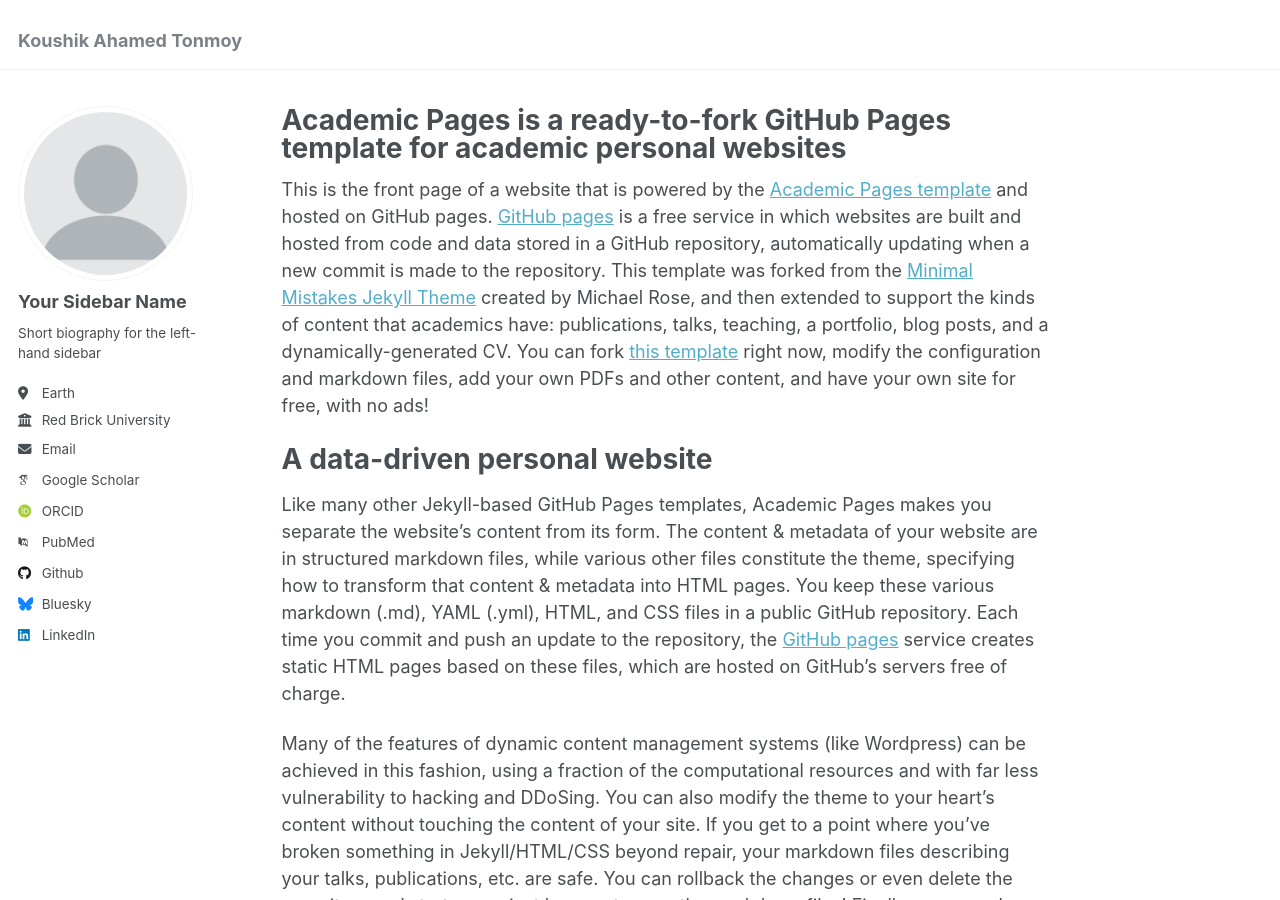
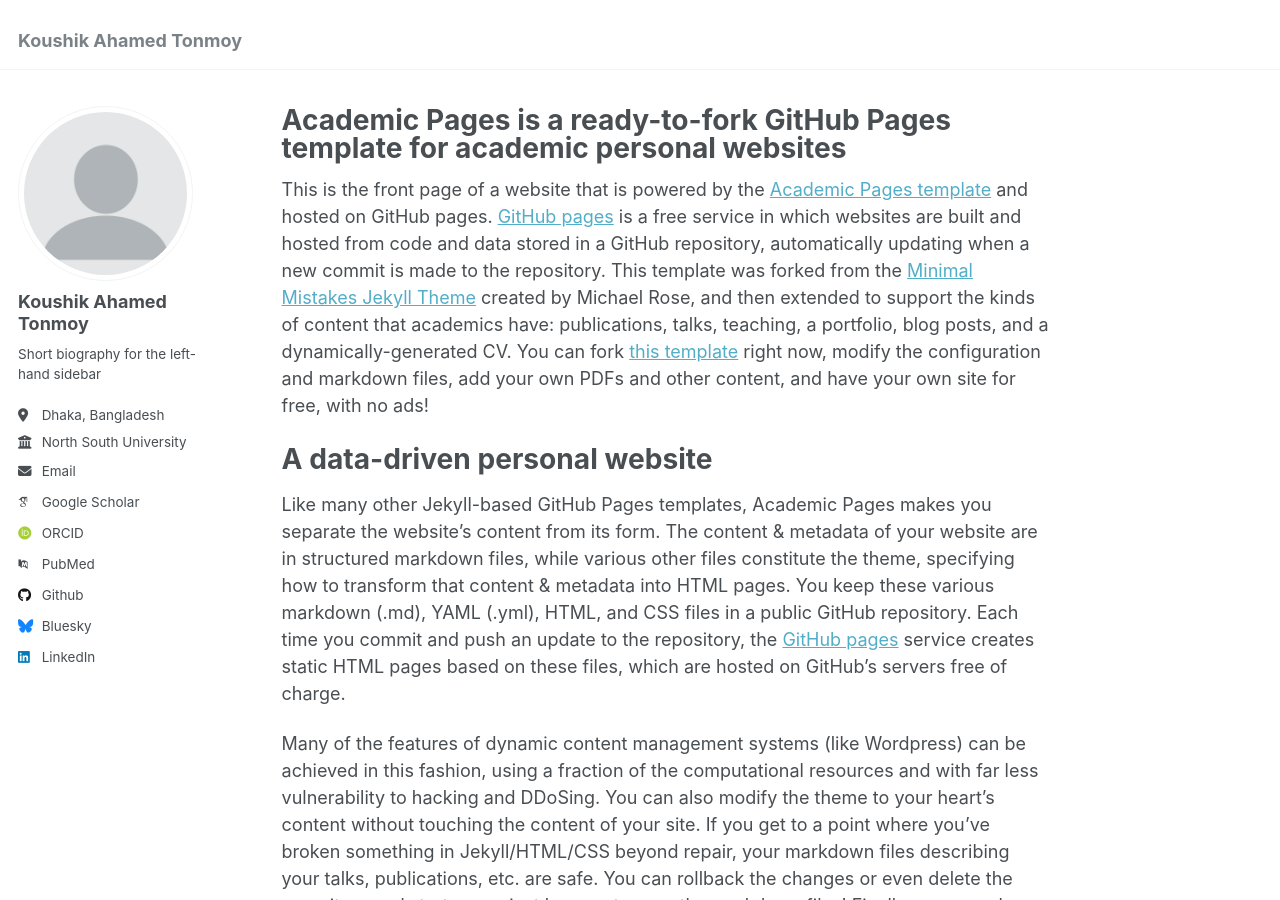
Before and after one commit to thetonmoy/thetonmoy.github.io, a Jekyll site: the page built from _pages/about.md, in a window 1280 px wide and 900 px high. Built offline with Jekyll 4.4.1, drawn with Linux system fonts in a browser that asks for light colours; some web fonts are replaced.

Commit message:
updated some of the biographic informations

```diff
--- a/_config.yml
+++ b/_config.yml
@@ -22,11 +22,11 @@ repository               : "academicpages/academicpages.github.io"
 author:
   # Biographic information
   avatar           : "profile.png"
-  name             : "Your Sidebar Name"
+  name             : "Koushik Ahamed Tonmoy"
   pronouns         : # example: "she/her"
   bio              : "Short biography for the left-hand sidebar"
-  location         : "Earth"
-  employer         : "Red Brick University"
+  location         : "Dhaka, Bangladesh"
+  employer         : "North South University"
   uri              : # URL
   email            : "none@example.org"
 
```
